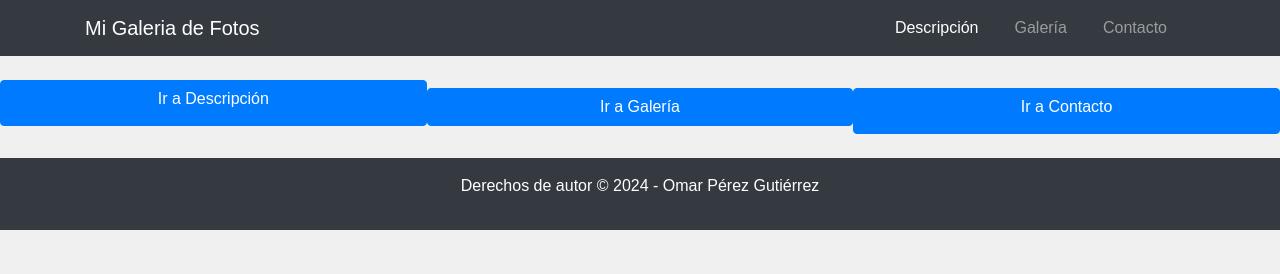
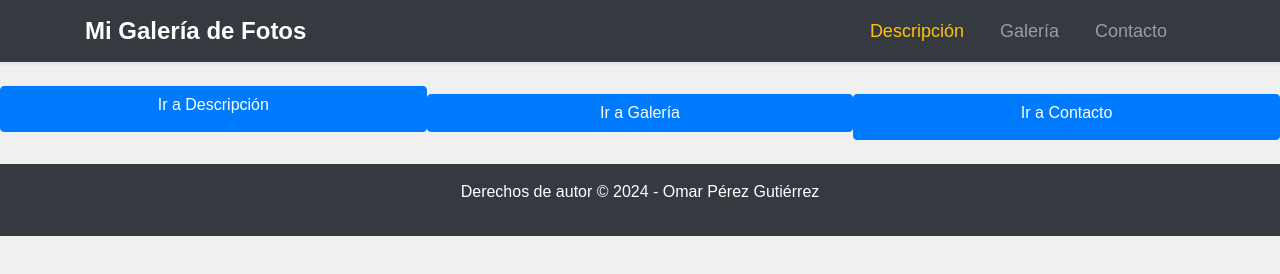
Before and after one commit to OmarPerezG/MiGaleria, a plain HTML site: page index.html in a window 1280 px wide. Drawn offline with nearby package versions, Linux system fonts and the light colour scheme.

Commit message:
new navbar

```diff
--- a/index.html
+++ b/index.html
@@ -9,9 +9,9 @@
     <link rel="stylesheet" href="styles.css">
 </head>
 <body>
-    <nav class="navbar navbar-expand-lg navbar-dark bg-dark">
+    <nav class="navbar navbar-expand-lg navbar-dark bg-dark shadow-sm">
         <div class="container">
-            <a class="navbar-brand" href="index.html">Mi Galeria de Fotos</a>
+            <a class="navbar-brand" href="index.html">Mi Galería de Fotos</a>
             <button class="navbar-toggler" type="button" data-toggle="collapse" data-target="#navbarNav" aria-controls="navbarNav" aria-expanded="false" aria-label="Toggle navigation">
                 <span class="navbar-toggler-icon"></span>
             </button>
@@ -31,6 +31,7 @@
         </div>
     </nav>
 
+
     <br>
     <div class="d-grid gap-2 d-md-flex justify-content-md-end">
         <a class="btn btn-primary btn-block mb-2" href="descripcion.html" role="button">Ir a Descripción</a>
--- a/styles.css
+++ b/styles.css
@@ -77,3 +77,21 @@ footer {
 .main-button:hover {
     background-color: #555;
 }
+
+/* Estilos para el navbar */
+.navbar-brand {
+    font-size: 24px;
+    font-weight: bold;
+}
+
+.navbar-nav .nav-link {
+    font-size: 18px;
+}
+
+.navbar-nav .nav-item.active .nav-link {
+    color: #ffc107; /* Color de texto cuando el enlace está activo */
+}
+
+.navbar-nav .nav-link:hover {
+    color: #ffc107; /* Cambiar el color de texto al pasar el mouse sobre los enlaces */
+}
```
Also changed, not shown: galeria.html (+3 -2 lines).
